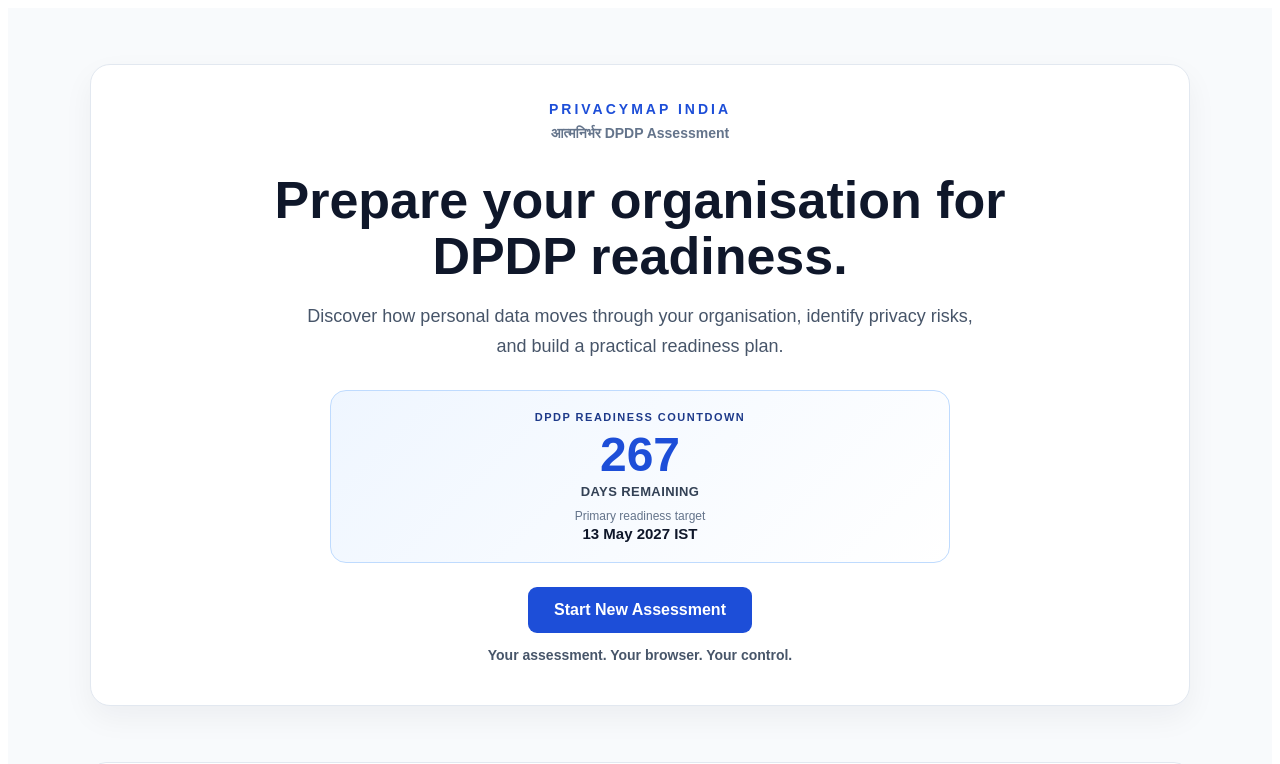
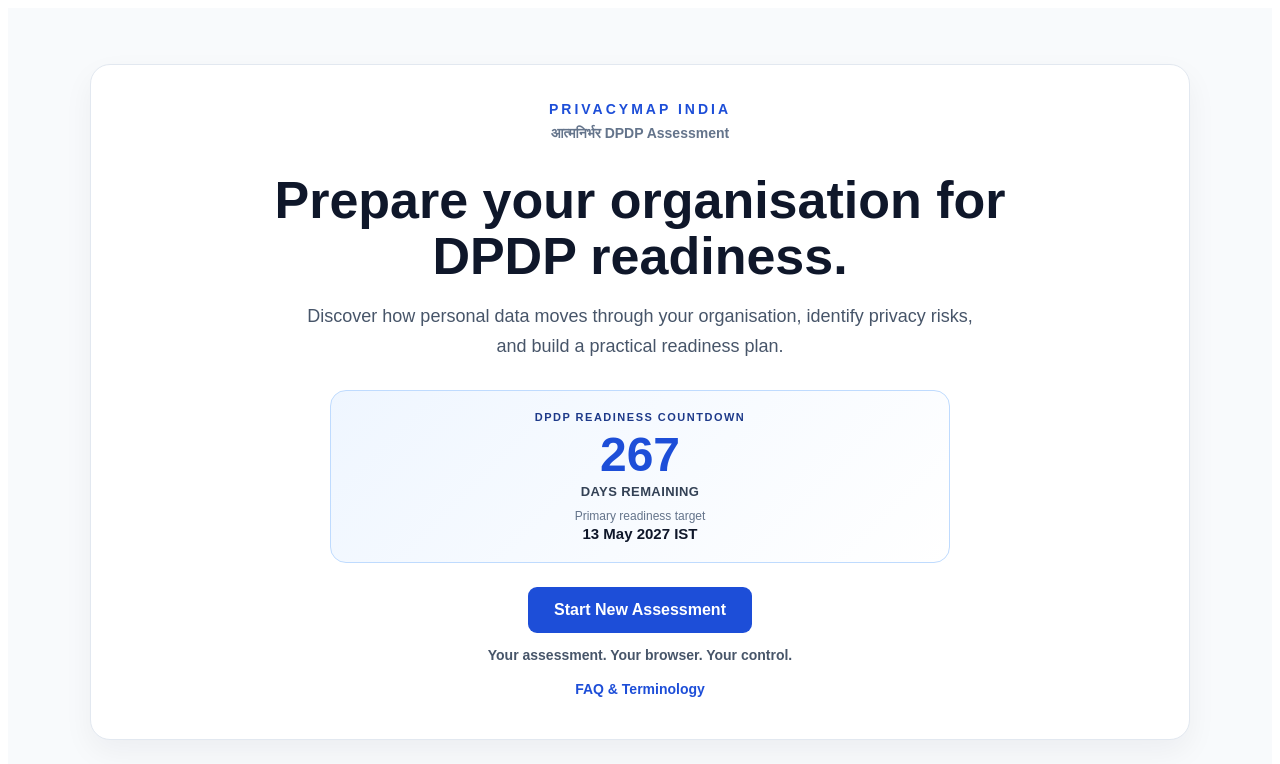
Before and after one commit to sudodemo/privacymap-india, a Next.js app: page / in a window 1280 px wide. Shown: the top 764 px of the page. Built offline with nearby package versions, Linux system fonts and the light colour scheme.

Commit message:
feat: add public FAQ and terminology link

```diff
--- a/app/page.tsx
+++ b/app/page.tsx
@@ -5,66 +5,28 @@
 
 export default function Home() {
   return (
-    <main
-      style={{
-        minHeight: "100vh",
-        background: "#f8fafc",
-        padding: "56px 20px 80px",
-        fontFamily: "Arial, Helvetica, sans-serif",
-      }}
-    >
+    <main style={{ minHeight: "100vh", background: "#f8fafc", padding: "56px 20px 80px", fontFamily: "Arial, Helvetica, sans-serif" }}>
       <div style={{ maxWidth: "1100px", margin: "0 auto" }}>
-        <section
-          style={{
-            background: "white",
-            border: "1px solid #e2e8f0",
-            borderRadius: 20,
-            padding: "36px clamp(22px, 5vw, 56px) 42px",
-            boxShadow: "0 12px 30px rgba(15, 23, 42, 0.05)",
-          }}
-        >
+        <section style={{ background: "white", border: "1px solid #e2e8f0", borderRadius: 20, padding: "36px clamp(22px, 5vw, 56px) 42px", boxShadow: "0 12px 30px rgba(15, 23, 42, 0.05)" }}>
           <header style={{ textAlign: "center" }}>
-            <p style={{ fontSize: 14, fontWeight: 800, letterSpacing: 3, color: "#1d4ed8", margin: 0 }}>
-              PRIVACYMAP INDIA
-            </p>
-            <p style={{ margin: "8px 0 0", color: "#64748b", fontSize: 14, fontWeight: 700 }}>
-              आत्मनिर्भर DPDP Assessment
-            </p>
+            <p style={{ fontSize: 14, fontWeight: 800, letterSpacing: 3, color: "#1d4ed8", margin: 0 }}>PRIVACYMAP INDIA</p>
+            <p style={{ margin: "8px 0 0", color: "#64748b", fontSize: 14, fontWeight: 700 }}>आत्मनिर्भर DPDP Assessment</p>
           </header>
 
           <div style={{ maxWidth: 820, margin: "30px auto 0", textAlign: "center" }}>
-            <h1 style={{ fontSize: "clamp(36px, 6vw, 52px)", lineHeight: 1.08, color: "#0f172a", margin: 0 }}>
-              Prepare your organisation for DPDP readiness.
-            </h1>
-            <p style={{ fontSize: 18, lineHeight: 1.65, color: "#475569", margin: "18px auto 0", maxWidth: 700 }}>
-              Discover how personal data moves through your organisation, identify privacy risks, and build a practical readiness plan.
-            </p>
+            <h1 style={{ fontSize: "clamp(36px, 6vw, 52px)", lineHeight: 1.08, color: "#0f172a", margin: 0 }}>Prepare your organisation for DPDP readiness.</h1>
+            <p style={{ fontSize: 18, lineHeight: 1.65, color: "#475569", margin: "18px auto 0", maxWidth: 700 }}>Discover how personal data moves through your organisation, identify privacy risks, and build a practical readiness plan.</p>
           </div>
 
-          <div style={{ maxWidth: 620, margin: "28px auto 0" }}>
-            <DpdpReadinessTicker />
+          <div style={{ maxWidth: 620, margin: "28px auto 0" }}><DpdpReadinessTicker /></div>
+
+          <div style={{ textAlign: "center" }}>
+            <Link href="/assessment" style={{ display: "inline-block", marginTop: 24, background: "#1d4ed8", color: "white", borderRadius: 9, padding: "14px 26px", fontSize: 16, fontWeight: 800, textDecoration: "none" }}>Start New Assessment</Link>
+            <p style={{ margin: "14px 0 0", color: "#475569", fontSize: 14, fontWeight: 700 }}>Your assessment. Your browser. Your control.</p>
           </div>
 
-          <div style={{ textAlign: "center" }}>
-            <Link
-              href="/assessment"
-              style={{
-                display: "inline-block",
-                marginTop: 24,
-                background: "#1d4ed8",
-                color: "white",
-                borderRadius: 9,
-                padding: "14px 26px",
-                fontSize: 16,
-                fontWeight: 800,
-                textDecoration: "none",
-              }}
-            >
-              Start New Assessment
-            </Link>
-            <p style={{ margin: "14px 0 0", color: "#475569", fontSize: 14, fontWeight: 700 }}>
-              Your assessment. Your browser. Your control.
-            </p>
+          <div style={{ display: "flex", justifyContent: "center", marginTop: 18 }}>
+            <Link href="/faq" style={{ color: "#1d4ed8", fontSize: 14, fontWeight: 800, textDecoration: "none" }}>FAQ & Terminology</Link>
           </div>
         </section>
 
@@ -78,19 +40,12 @@
           <Feature title="Trust" text="Built with Privacy and Security by Design. Export the assessment package or report for your own reference and improvement." />
         </div>
 
-        <div style={{ marginTop: 34, padding: "18px 20px", background: "#ffffff", border: "1px solid #dbeafe", borderRadius: 12, color: "#334155", lineHeight: 1.6, fontSize: 13 }}>
-          <strong>Why start now?</strong> The DPDP readiness countdown is a practical reminder to identify personal-data processing gaps before the reference readiness date. The countdown is a product planning aid and is not presented as a legal opinion or universal compliance deadline.
-        </div>
+        <div style={{ marginTop: 34, padding: "18px 20px", background: "#ffffff", border: "1px solid #dbeafe", borderRadius: 12, color: "#334155", lineHeight: 1.6, fontSize: 13 }}><strong>Why start now?</strong> The DPDP readiness countdown is a practical reminder to identify personal-data processing gaps before the reference readiness date. The countdown is a product planning aid and is not presented as a legal opinion or universal compliance deadline.</div>
       </div>
     </main>
   );
 }
 
 function Feature({ title, text }: { title: string; text: string }) {
-  return (
-    <div style={{ background: "white", border: "1px solid #e2e8f0", borderRadius: "12px", padding: "26px" }}>
-      <h2 style={{ color: "#0f172a", marginTop: 0 }}>{title}</h2>
-      <p style={{ color: "#475569", lineHeight: 1.7, marginBottom: 0 }}>{text}</p>
-    </div>
-  );
+  return <div style={{ background: "white", border: "1px solid #e2e8f0", borderRadius: "12px", padding: "26px" }}><h2 style={{ color: "#0f172a", marginTop: 0 }}>{title}</h2><p style={{ color: "#475569", lineHeight: 1.7, marginBottom: 0 }}>{text}</p></div>;
 }
```
